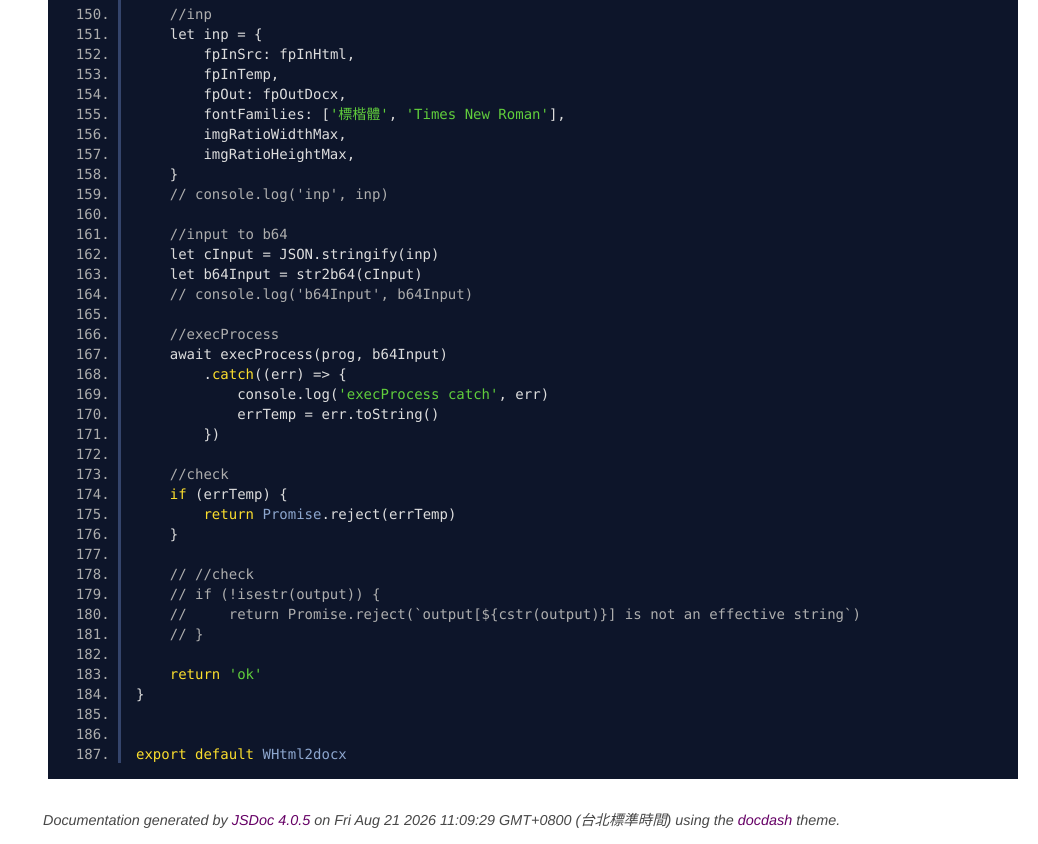
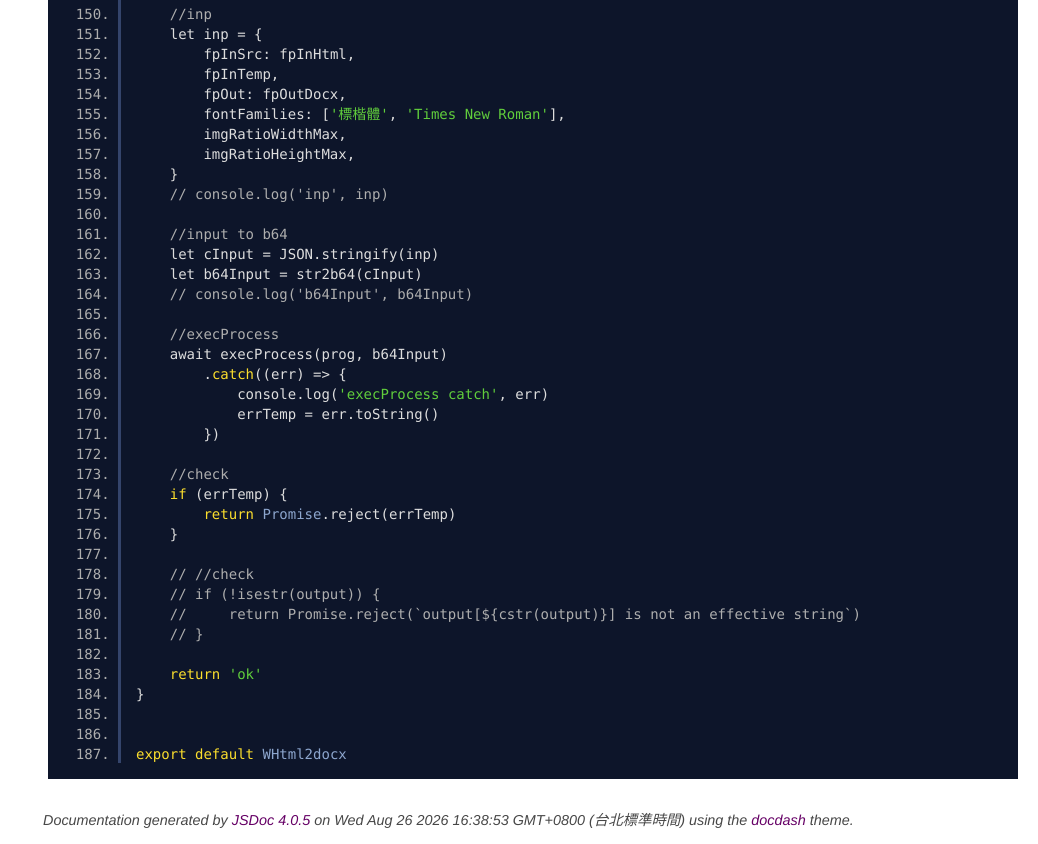
Before and after one commit to yuda-lyu/w-html2docx, a website: page docs/WHtml2docx.mjs.html in a window 1280 px wide. Shown: the part 3134-3978 px from the top of the page, without its empty margins (242-1280 px from the left). Drawn offline with Linux system fonts and the light colour scheme.

Commit message:
modify: update pks

```diff
--- a/docs/WHtml2docx.mjs.html
+++ b/docs/WHtml2docx.mjs.html
@@ -246,7 +246,7 @@ export default WHtml2docx
 <br class="clear">
 
 <footer>
-    Documentation generated by <a href="https://github.com/jsdoc3/jsdoc">JSDoc 4.0.5</a> on Fri Aug 21 2026 11:09:29 GMT+0800 (台北標準時間) using the <a href="https://github.com/clenemt/docdash">docdash</a> theme.
+    Documentation generated by <a href="https://github.com/jsdoc3/jsdoc">JSDoc 4.0.5</a> on Wed Aug 26 2026 16:38:53 GMT+0800 (台北標準時間) using the <a href="https://github.com/clenemt/docdash">docdash</a> theme.
 </footer>
 
 <script>prettyPrint();</script>
--- a/package.json
+++ b/package.json
@@ -1,9 +1,9 @@
 {
   "name": "w-html2docx",
-  "version": "1.0.22",
+  "version": "1.0.23",
   "main": "dist/w-html2docx.umd.js",
   "dependencies": {
-    "wsemi": "^1.8.79"
+    "wsemi": "^1.8.80"
   },
   "devDependencies": {
     "fflate": "^0.8.3",
```
Also changed, not shown: docs/global.html (+1 -1 lines), docs/index.html (+1 -1 lines), dist/w-html2docx.umd.js, 1 other file.
